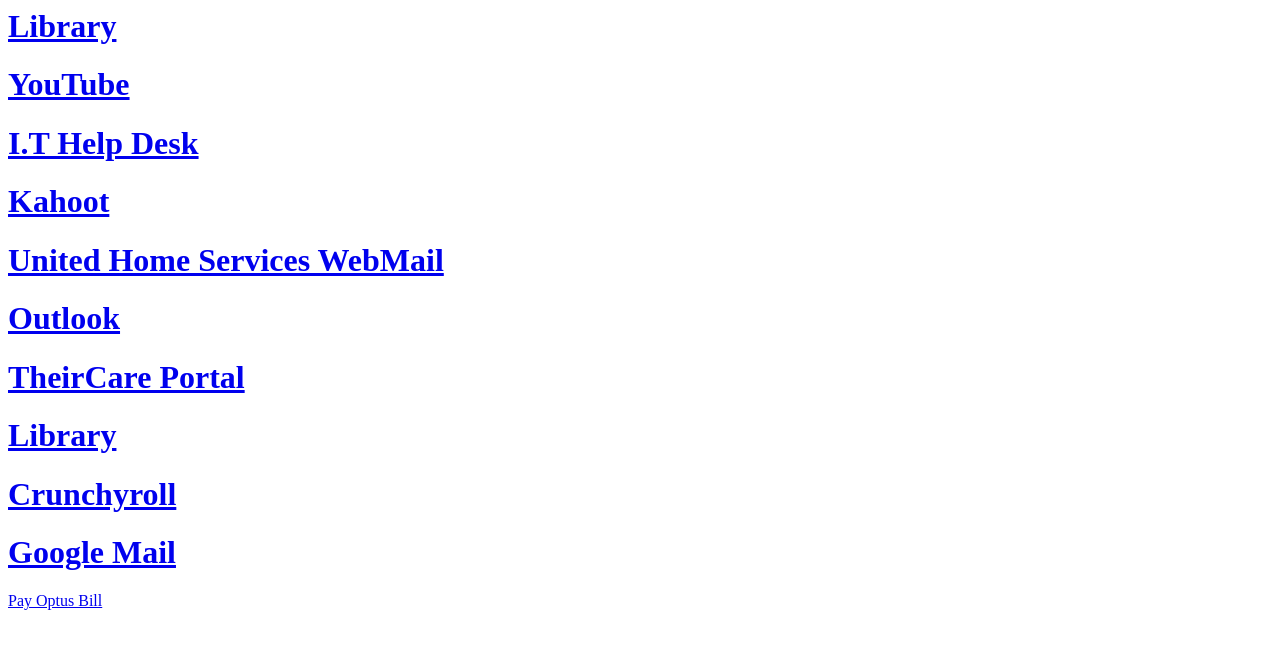
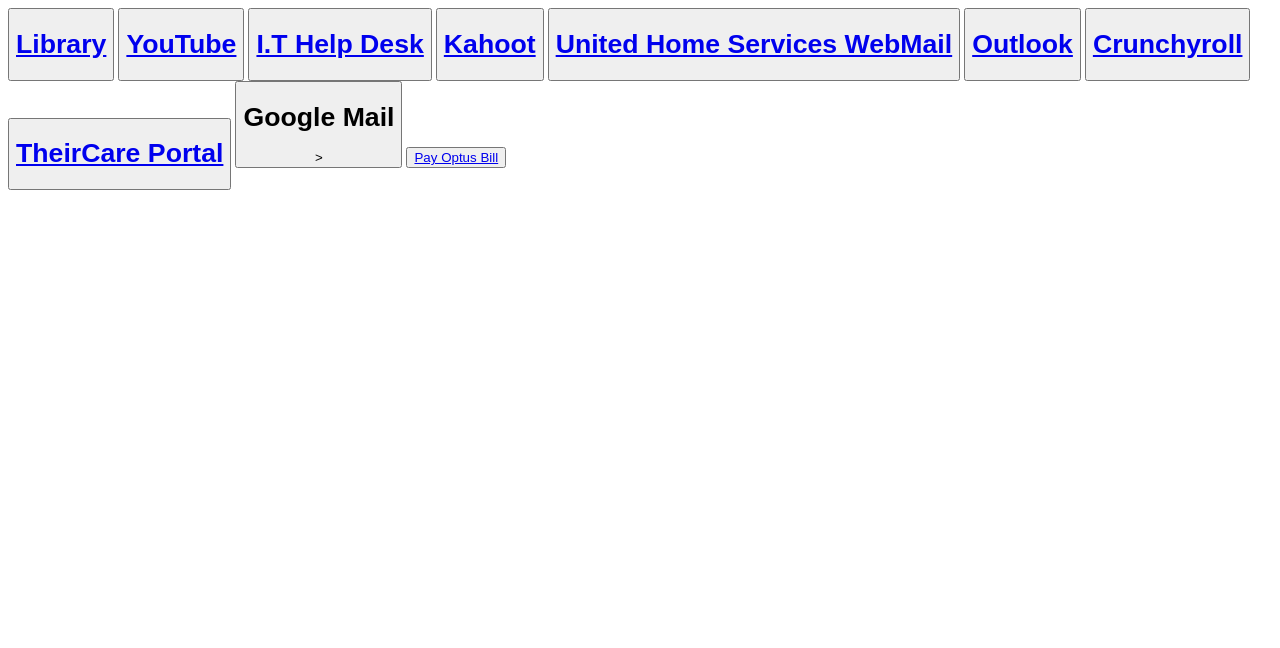
Before and after one commit to 996Jack/House, a plain HTML site: page index.html in a window 1280 px wide. Drawn offline with Linux system fonts and the light colour scheme.

Commit message:
Update index.html

```diff
--- a/index.html
+++ b/index.html
@@ -1,11 +1,5 @@
-<a href="http://192.168.4.104/"><h1>Library</h1></a>
-<a href="http://youtube.com/"><h1>YouTube</h1></a>
-<a href="http://HartoghFamily.on.spiceworks.com"><h1>I.T Help Desk</h1></a>
-<a href="http://kahoot.com/"><h1>Kahoot</h1></a>
-<a href="https://awcp039.server-cpanel.com:2096/"><h1>United Home Services WebMail</h1></a>
-<a href="http://outlook.live.com/"><h1>Outlook</h1></a>
-<a href="https://theircare.fullybookedccms.com.au/family/login"><h1>TheirCare Portal</h1></a>
-<a href="http://192.168.4.104/"><h1>Library</h1></a>
-<a href="http://crunchyroll.com/"><h1>Crunchyroll</h1></a>
-<a href="http://mail.google.com/"><h1>Google Mail</h1></a>
-<a href="https://secure.optus.com.au/paymybill?_gl=1*1xvqaw0*_gcl_au*NzY5Mjg4OTY2LjE2ODQyMTgzNjE.*_ga*MjU2NzgxODUuMTY4NDIxODM2Mw..*_ga_FCZP8D1YQ1*MTY4NTA1MzQ2Mi4yLjEuMTY4NTA1MzQ3NC40OC4wLjA.&_ga=2.28179324.1992889388.1685053463-25678185.1684218363">Pay Optus Bill</a>
+<button type="button"><a href="http://192.168.4.104/"><h1>Library</h1></a></button> <button type="button"><a href="http://youtube.com/"><h1>YouTube</h1></a></button>
+<button type="button"><a href="http://HartoghFamily.on.spiceworks.com"><h1>I.T Help Desk</h1></a></button> <button type="button"><a href="http://kahoot.com/"><h1>Kahoot</h1></a></button>
+<button type="button"><a href="https://awcp039.server-cpanel.com:2096/"><h1>United Home Services WebMail</h1></a></button> <button type="button"><a href="http://outlook.live.com/"><h1>Outlook</h1></a></button>
+<button type="button"><a href="http://crunchyroll.com/"><h1>Crunchyroll</h1></a></button> <button type="button"><a href="https://theircare.fullybookedccms.com.au/family/login"><h1>TheirCare Portal</h1></a></button>
+<button type="button"<a href="http://mail.google.com/"><h1>Google Mail</h1></a>></button> <button type="button"><a href="https://secure.optus.com.au/paymybill?_gl=1*1xvqaw0*_gcl_au*NzY5Mjg4OTY2LjE2ODQyMTgzNjE.*_ga*MjU2NzgxODUuMTY4NDIxODM2Mw..*_ga_FCZP8D1YQ1*MTY4NTA1MzQ2Mi4yLjEuMTY4NTA1MzQ3NC40OC4wLjA.&_ga=2.28179324.1992889388.1685053463-25678185.1684218363">Pay Optus Bill</a></button>
```
